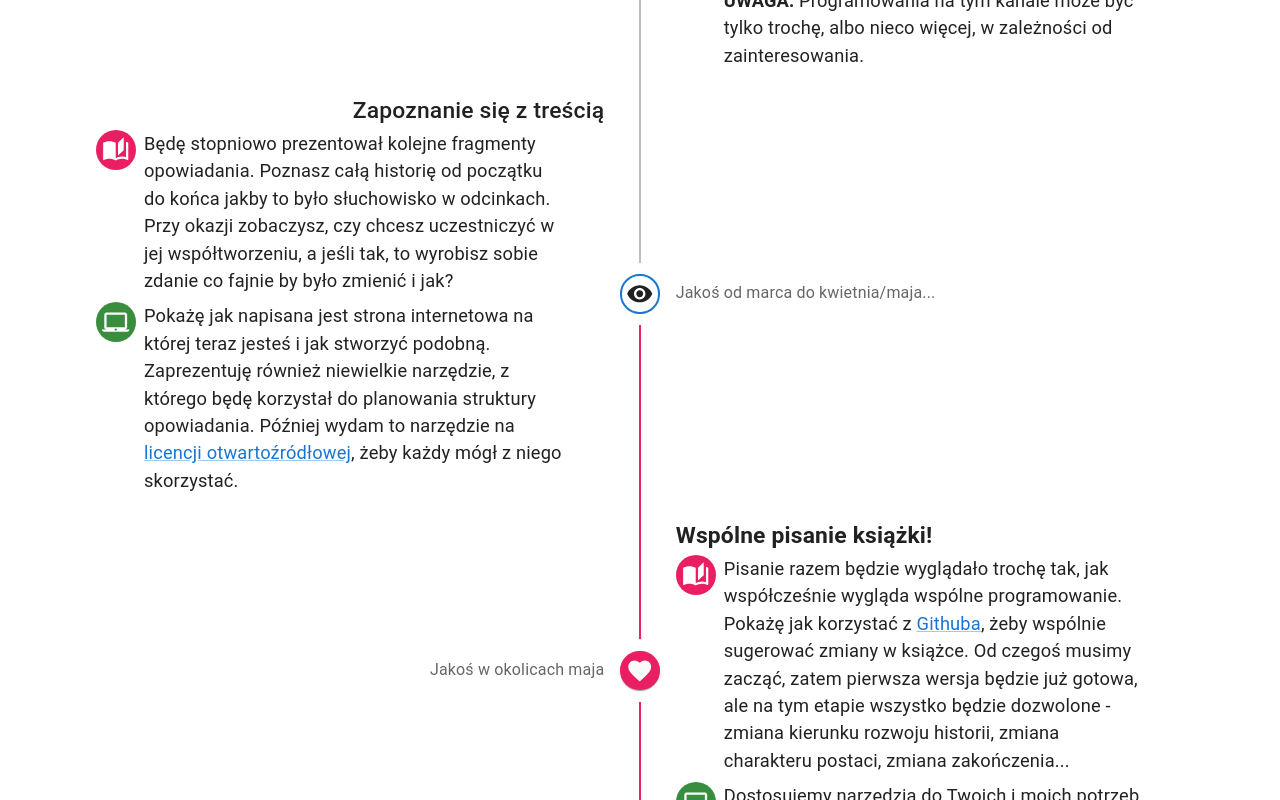
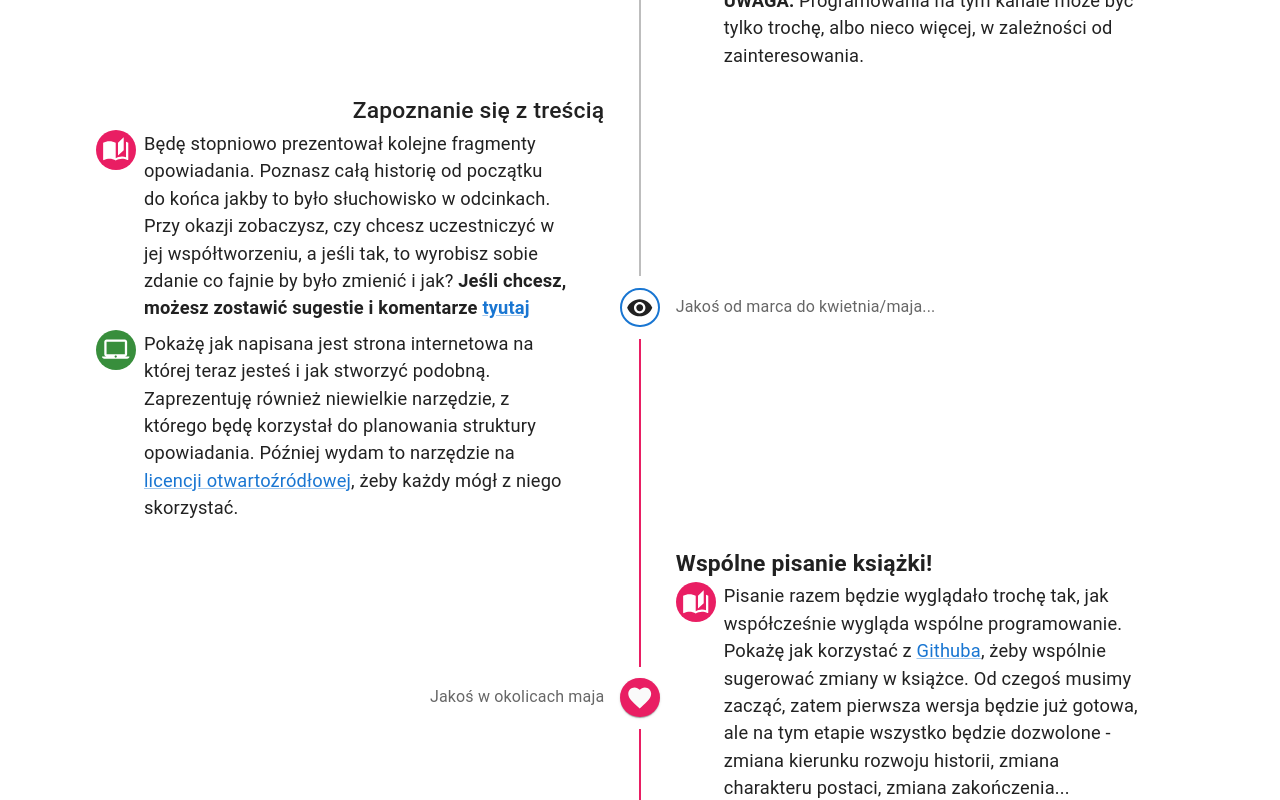
Before and after one commit to pisarski-kociol/wonderwolf-schedule, a React (Create React App) app: page / in a window 1280 px wide. Shown: the part 800-1600 px from the top of the page. Built offline with nearby package versions, Linux system fonts and the light colour scheme.

Commit message:
Add link to comment

```diff
--- a/src/components/MainPage.js
+++ b/src/components/MainPage.js
@@ -113,7 +113,7 @@ const CustomizedTimeline = () => {
               </Grid>
               <Grid item xs={10}>
                 <Typography>
-                  Będę stopniowo prezentował kolejne fragmenty opowiadania. Poznasz całą historię od początku do końca jakby to było słuchowisko w odcinkach. Przy okazji zobaczysz, czy chcesz uczestniczyć w jej współtworzeniu, a jeśli tak, to wyrobisz sobie zdanie co fajnie by było zmienić i jak?
+                  Będę stopniowo prezentował kolejne fragmenty opowiadania. Poznasz całą historię od początku do końca jakby to było słuchowisko w odcinkach. Przy okazji zobaczysz, czy chcesz uczestniczyć w jej współtworzeniu, a jeśli tak, to wyrobisz sobie zdanie co fajnie by było zmienić i jak? <strong>Jeśli chcesz, możesz zostawić sugestie i komentarze <Link href="https://docs.google.com/document/d/1dns110kw66VTciXzU56kS59zQhqaCAjG92fHcEls9yg/edit?usp=sharing" target="_blank">tyutaj</Link></strong>
                 </Typography>
               </Grid>
             </Grid>
```
